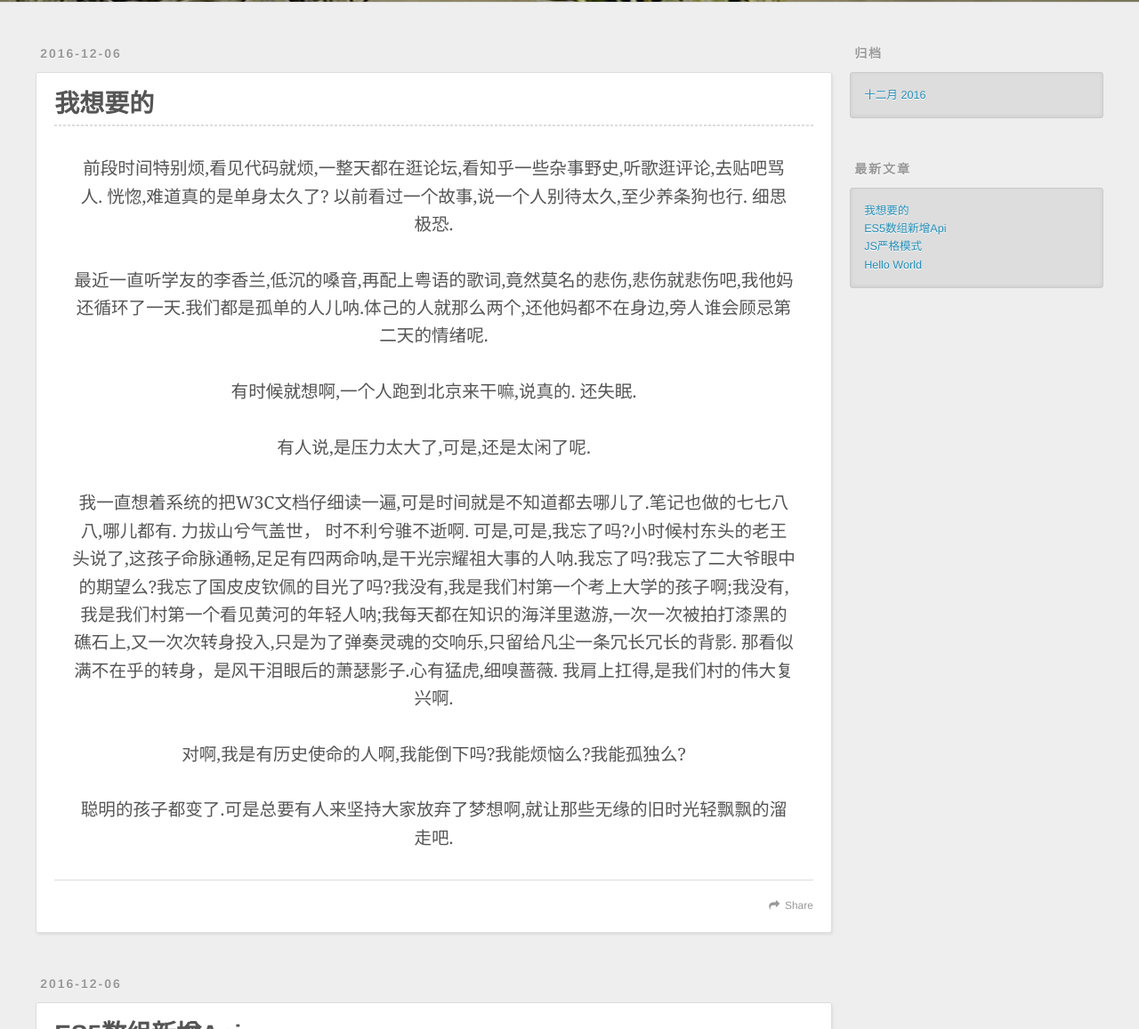
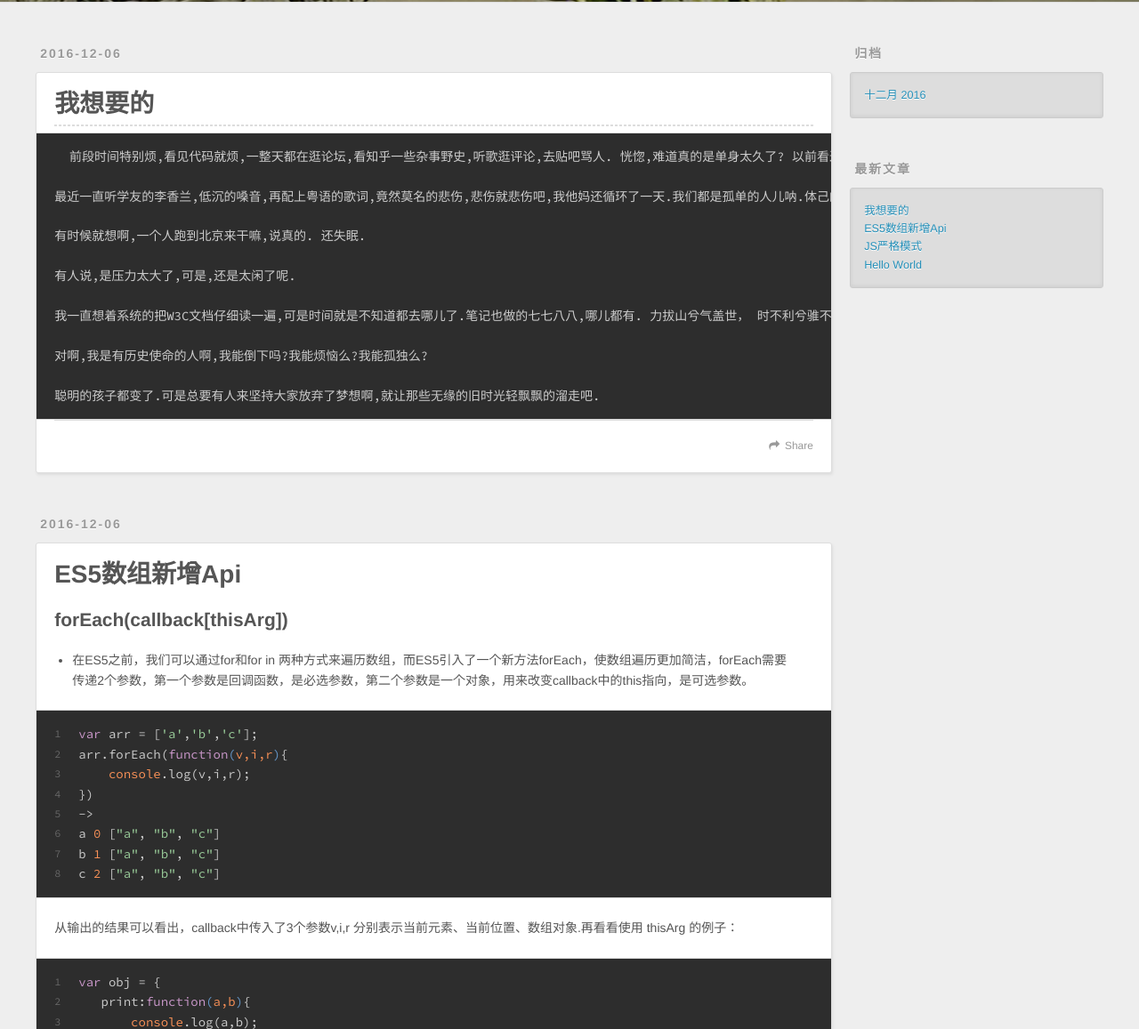
Before and after one commit to guo-Allen/guo-Allen.github.io, a plain HTML site: page index.html in a window 1280 px wide. Shown: the part 298-1455 px from the top of the page at 89% size. Drawn offline with nearby package versions, Linux system fonts and the light colour scheme.

Commit message:
Site updated: 2016-12-06 20:58:02

```diff
--- a/index.html
+++ b/index.html
@@ -91,20 +91,24 @@
     <div class="article-entry" itemprop="articleBody">
 
         <hr>
-<blockquote>
-<p>  前段时间特别烦,看见代码就烦,一整天都在逛论坛,看知乎一些杂事野史,听歌逛评论,去贴吧骂人. 恍惚,难道真的是单身太久了? 以前看过一个故事,说一个人别待太久,至少养条狗也行.  细思极恐.</p>
-<p>   最近一直听学友的李香兰,低沉的嗓音,再配上粤语的歌词,竟然莫名的悲伤,悲伤就悲伤吧,我他妈还循环了一天.我们都是孤单的人儿呐.体己的人就那么两个,还他妈都不在身边,旁人谁会顾忌第二天的情绪呢. </p>
-<p>   有时候就想啊,一个人跑到北京来干嘛,说真的. 还失眠.</p>
-<p>   有人说,是压力太大了,可是,还是太闲了呢.</p>
-<p>   我一直想着系统的把W3C文档仔细读一遍,可是时间就是不知道都去哪儿了.笔记也做的七七八八,哪儿都有. 力拔山兮气盖世， 时不利兮骓不逝啊. 可是,可是,我忘了吗?小时候村东头的老王头说了,这孩子命脉通畅,足足有四两命呐,是干光宗耀祖大事的人呐.我忘了吗?我忘了二大爷眼中的期望么?我忘了国皮皮钦佩的目光了吗?我没有,我是我们村第一个考上大学的孩子啊;我没有,我是我们村第一个看见黄河的年轻人呐;我每天都在知识的海洋里遨游,一次一次被拍打漆黑的礁石上,又一次次转身投入,只是为了弹奏灵魂的交响乐,只留给凡尘一条冗长冗长的背影. 那看似满不在乎的转身，是风干泪眼后的萧瑟影子.心有猛虎,细嗅蔷薇. 我肩上扛得,是我们村的伟大复兴啊.</p>
-<p>   对啊,我是有历史使命的人啊,我能倒下吗?我能烦恼么?我能孤独么?  </p>
-<p>   聪明的孩子都变了.可是总要有人来坚持大家放弃了梦想啊,就让那些无缘的旧时光轻飘飘的溜走吧.</p>
-</blockquote>
+<pre><code>  前段时间特别烦,看见代码就烦,一整天都在逛论坛,看知乎一些杂事野史,听歌逛评论,去贴吧骂人. 恍惚,难道真的是单身太久了? 以前看过一个故事,说一个人别待太久,至少养条狗也行.  细思极恐.
 
+最近一直听学友的李香兰,低沉的嗓音,再配上粤语的歌词,竟然莫名的悲伤,悲伤就悲伤吧,我他妈还循环了一天.我们都是孤单的人儿呐.体己的人就那么两个,还他妈都不在身边,旁人谁会顾忌第二天的情绪呢.
+
+有时候就想啊,一个人跑到北京来干嘛,说真的. 还失眠.
+
+有人说,是压力太大了,可是,还是太闲了呢.
+
+我一直想着系统的把W3C文档仔细读一遍,可是时间就是不知道都去哪儿了.笔记也做的七七八八,哪儿都有. 力拔山兮气盖世， 时不利兮骓不逝啊. 可是,可是,我忘了吗?小时候村东头的老王头说了,这孩子命脉通畅,足足有四两命呐,是干光宗耀祖大事的人呐.我忘了吗?我忘了二大爷眼中的期望么?我忘了国皮皮钦佩的目光了吗?我没有,我是我们村第一个考上大学的孩子啊;我没有,我是我们村第一个看见黄河的年轻人呐;我每天都在知识的海洋里遨游,一次一次被拍打漆黑的礁石上,又一次次转身投入,只是为了弹奏灵魂的交响乐,只留给凡尘一条冗长冗长的背影. 那看似满不在乎的转身，是风干泪眼后的萧瑟影子.心有猛虎,细嗅蔷薇. 我肩上扛得,是我们村的伟大复兴啊.
+
+对啊,我是有历史使命的人啊,我能倒下吗?我能烦恼么?我能孤独么?
+
+聪明的孩子都变了.可是总要有人来坚持大家放弃了梦想啊,就让那些无缘的旧时光轻飘飘的溜走吧.
+</code></pre>
 
     </div>
     <footer class="article-footer">
-      <a data-url="http://yoursite.com/2016/12/06/无题/" data-id="ciwdi065z00039gvjo64q3yiv" class="article-share-link">Share</a>
+      <a data-url="http://yoursite.com/2016/12/06/无题/" data-id="ciwdigyiv0003q4vj4ookqyg2" class="article-share-link">Share</a>
 
 
     </footer>
@@ -191,7 +195,7 @@
 
     </div>
     <footer class="article-footer">
-      <a data-url="http://yoursite.com/2016/12/06/ES5-数组新增的几个Api/" data-id="ciwdi065h00009gvjtc4uzkd1" class="article-share-link">Share</a>
+      <a data-url="http://yoursite.com/2016/12/06/ES5-数组新增的几个Api/" data-id="ciwdigyif0000q4vjp72b2yby" class="article-share-link">Share</a>
 
 
     </footer>
@@ -304,7 +308,7 @@
 
     </div>
     <footer class="article-footer">
-      <a data-url="http://yoursite.com/2016/12/06/严格模式/" data-id="ciwdi065v00029gvjy25713wv" class="article-share-link">Share</a>
+      <a data-url="http://yoursite.com/2016/12/06/严格模式/" data-id="ciwdigyir0002q4vjjv5gbe8i" class="article-share-link">Share</a>
 
 
     </footer>
@@ -349,7 +353,7 @@
 
     </div>
     <footer class="article-footer">
-      <a data-url="http://yoursite.com/2016/12/03/hello-world/" data-id="ciwdi065p00019gvjarntdj3a" class="article-share-link">Share</a>
+      <a data-url="http://yoursite.com/2016/12/03/hello-world/" data-id="ciwdigyim0001q4vjpwullcvl" class="article-share-link">Share</a>
 
 
     </footer>
```
Also changed, not shown: 2016/12/03/hello-world/index.html (+1 -1 lines), 2016/12/06/ES5-数组新增的几个Api/index.html (+1 -1 lines), 2016/12/06/严格模式/index.html (+1 -1 lines), 2016/12/06/无题/index.html (+27 -14 lines).
